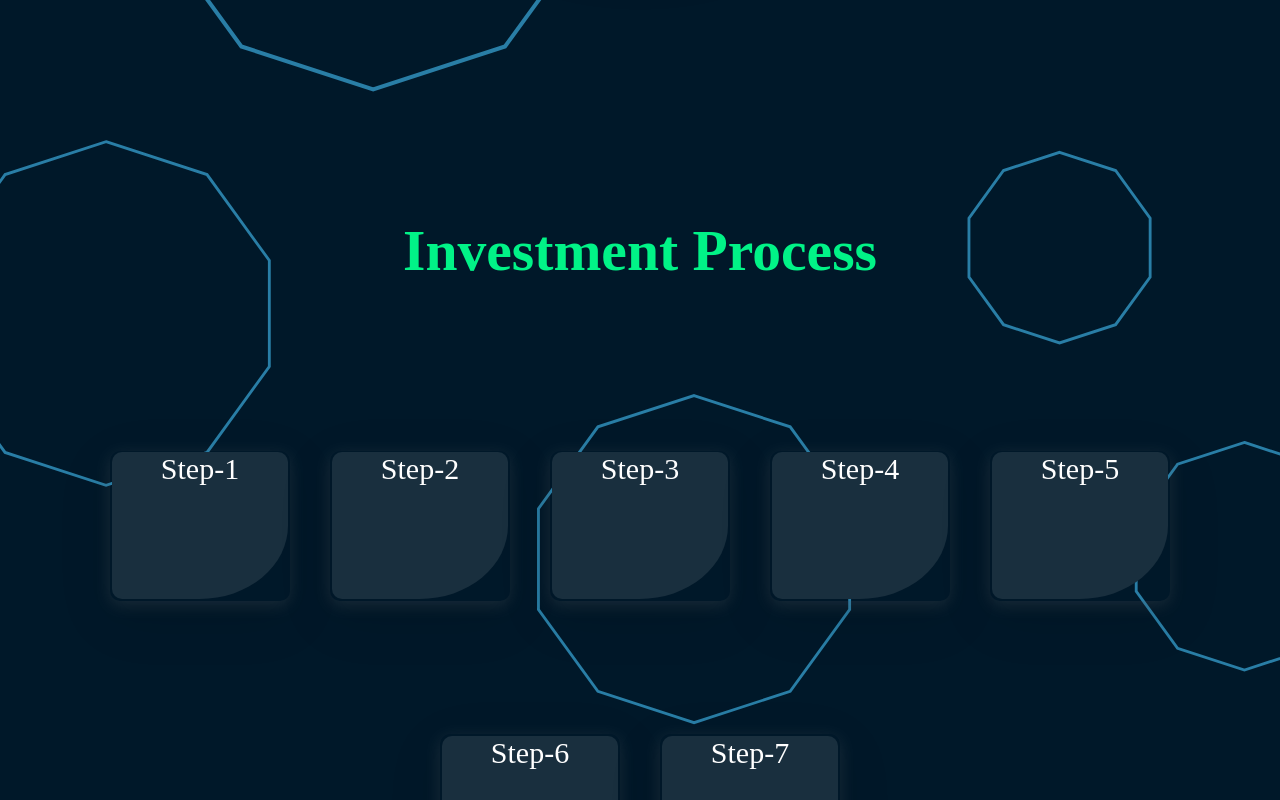
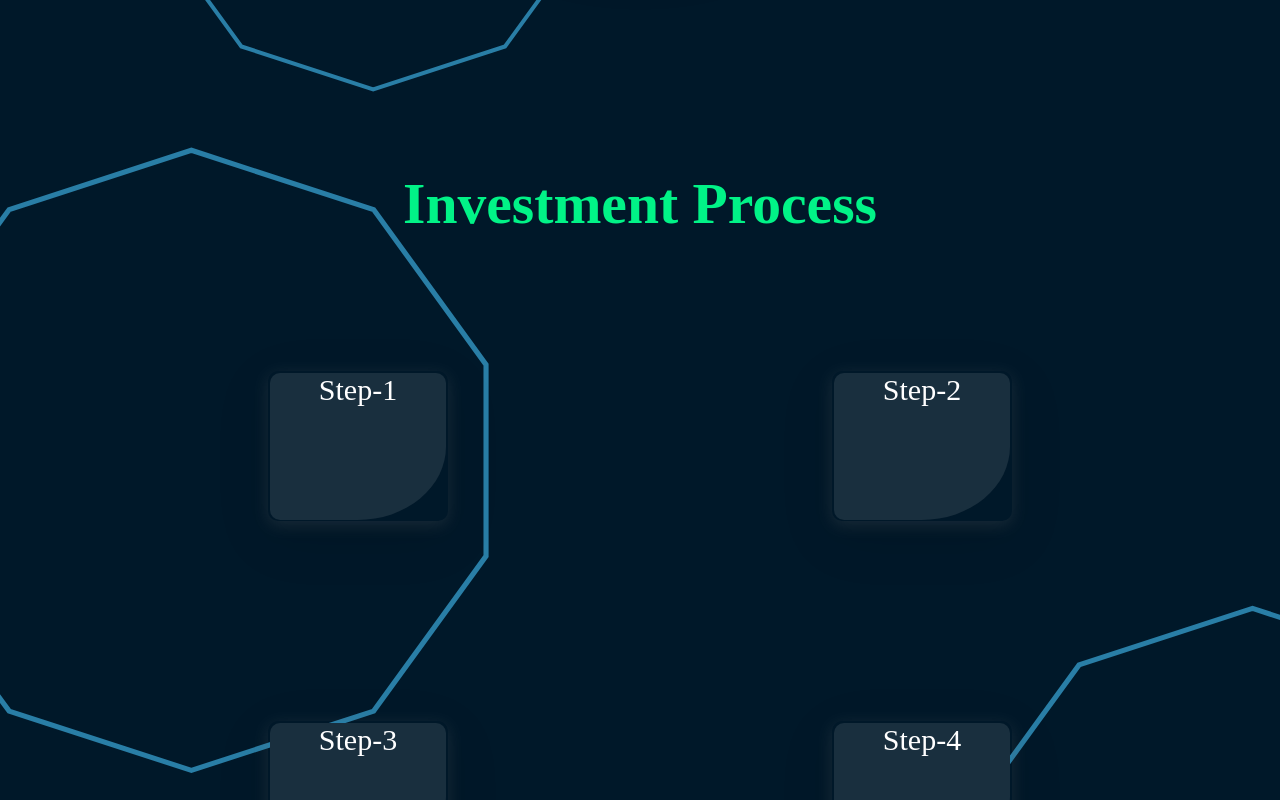
Before and after one commit to CodEZ47/Gelan-Investment, a React (Create React App) app in the folder gelan-investment-app/: page / in a window 1280 px wide. Shown: the part 1060-1860 px from the top of the page. Built offline with nearby package versions, Linux system fonts and the light colour scheme.

Commit message:
minor edits

```diff
--- a/gelan-investment-app/src/containers/opportunities-invest/OpportunitiesInvest.js
+++ b/gelan-investment-app/src/containers/opportunities-invest/OpportunitiesInvest.js
@@ -5,10 +5,11 @@ import './opportunities-invest.css';
 const OpportunitiesInvest = () => {
     return (
         <div className="opportunities-invest">
+            <div className="opportunities-invest_container-title">
+                <h1>Investment Process</h1>
+            </div>
+
             <div className="opportunities-invest_container">
-                <div className="opportunities-invest_container-title">
-                    <h1>Investment Process</h1>
-                </div>
                 <div className="opportunities-invest_container-item">
                     <div className="opportunities-invest_container-item-inner">
                         <div className="flip-card-front">
--- a/gelan-investment-app/src/containers/opportunities-invest/opportunities-invest.css
+++ b/gelan-investment-app/src/containers/opportunities-invest/opportunities-invest.css
@@ -2,24 +2,13 @@
     width: 100%;
     min-height: 100vh;
     display: flex;
+    flex-direction: column;
     align-items: center;
     justify-content: center;
     position: relative;
     background: url(../../assets/polygon-scatter-haikei\ \(4\).svg);
     background-repeat: none;
     background-size: cover;
-}
-
-.opportunities-invest_container{
-    width: 90%;
-    min-height: 100vh;
-    position: relative;
-    display: flex;
-    flex-wrap: wrap;
-    justify-content: center;
-    align-items: center;
-    gap: 40px;
-    /* border: solid red 1px; */
 }
 
 .opportunities-invest_container-title{
@@ -33,16 +22,32 @@
     /* border: solid yellow 1px; */
 }
 
+.opportunities-invest_container{
+    width: 90%;
+    min-height: 100vh;
+    position: relative;
+    padding: 100px;
+    display: grid;
+    grid-template-columns: repeat(2, 180px);
+    place-items: center;
+    justify-content: center;
+    column-gap: 30vw;
+    row-gap: 200px;
+    /* border: solid red 1px; */
+}
+
 .opportunities-invest_container-item{
     width: 180px;
     height: 150px;
     background: transparent;
     box-shadow: rgba(241, 241, 243, 0.1) 0px 4px 16px, rgba(17, 17, 26, 0.1) 0px 8px 24px, rgba(17, 17, 26, 0.1) 0px 16px 56px;
+    grid-column: span 1 ;
     display: flex;
     justify-content: center;
     align-items: center;
     border-radius: 10px;
     perspective: 1000px;
+    /* border: #01f387 solid 1px; */
 }
 
 .opportunities-invest_container-item-inner{
@@ -58,7 +63,7 @@
 }
 
 .opportunities-invest_container-item:hover{
-    animation: opportunities-invest-highlight 0.7s ease-in-out forwards;
+    animation: opportunities-invest-highlight 0.9s ease-in-out forwards;
 }
 
 .opportunities-invest_container-item:hover .opportunities-invest_container-item-inner{
@@ -81,6 +86,7 @@
     background-color: white;
     transform: rotateY(180deg);
     font-size: 20px;
+    color: black;
     border-radius: 10px;
 }
 /* animations */
```
Also changed, not shown: gelan-investment-app/src/assets/right-svgrepo-com.svg (added), gelan-investment-app/src/assets/top-left-svgrepo-com.svg (added).
